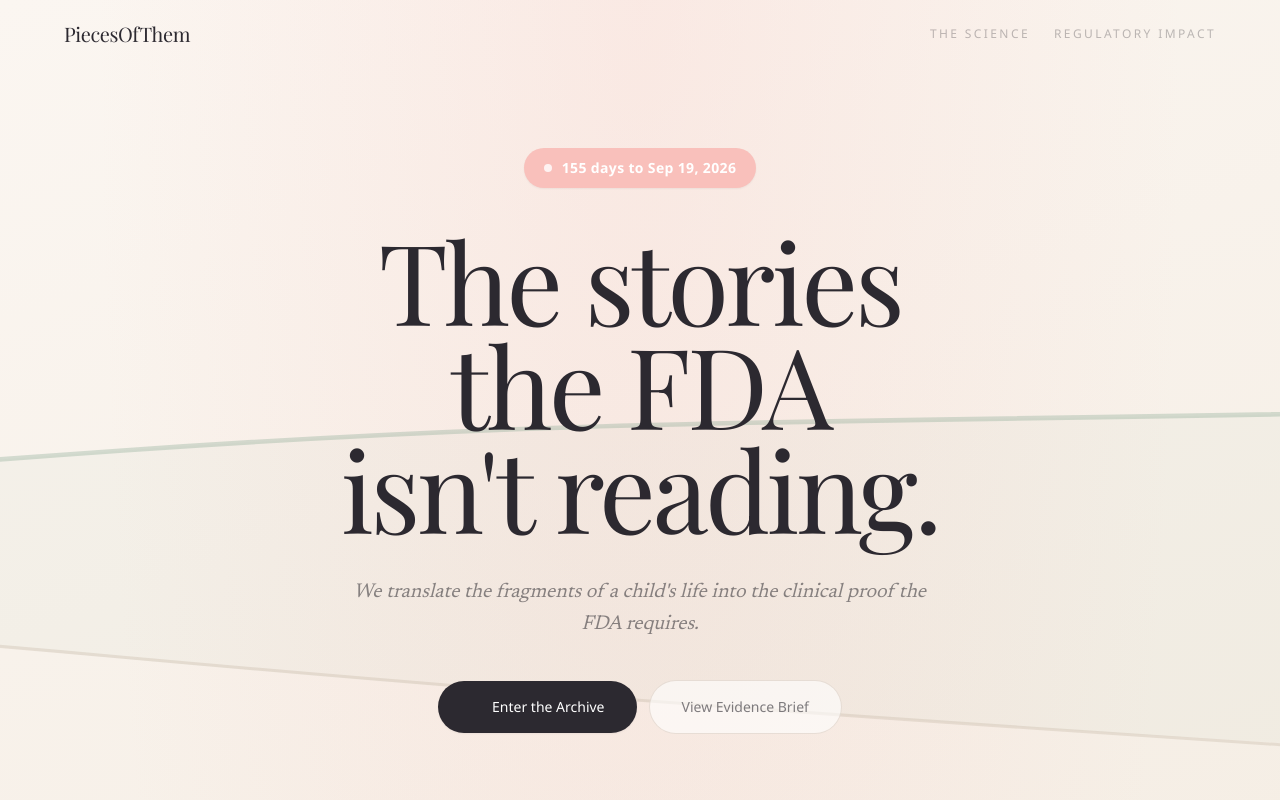
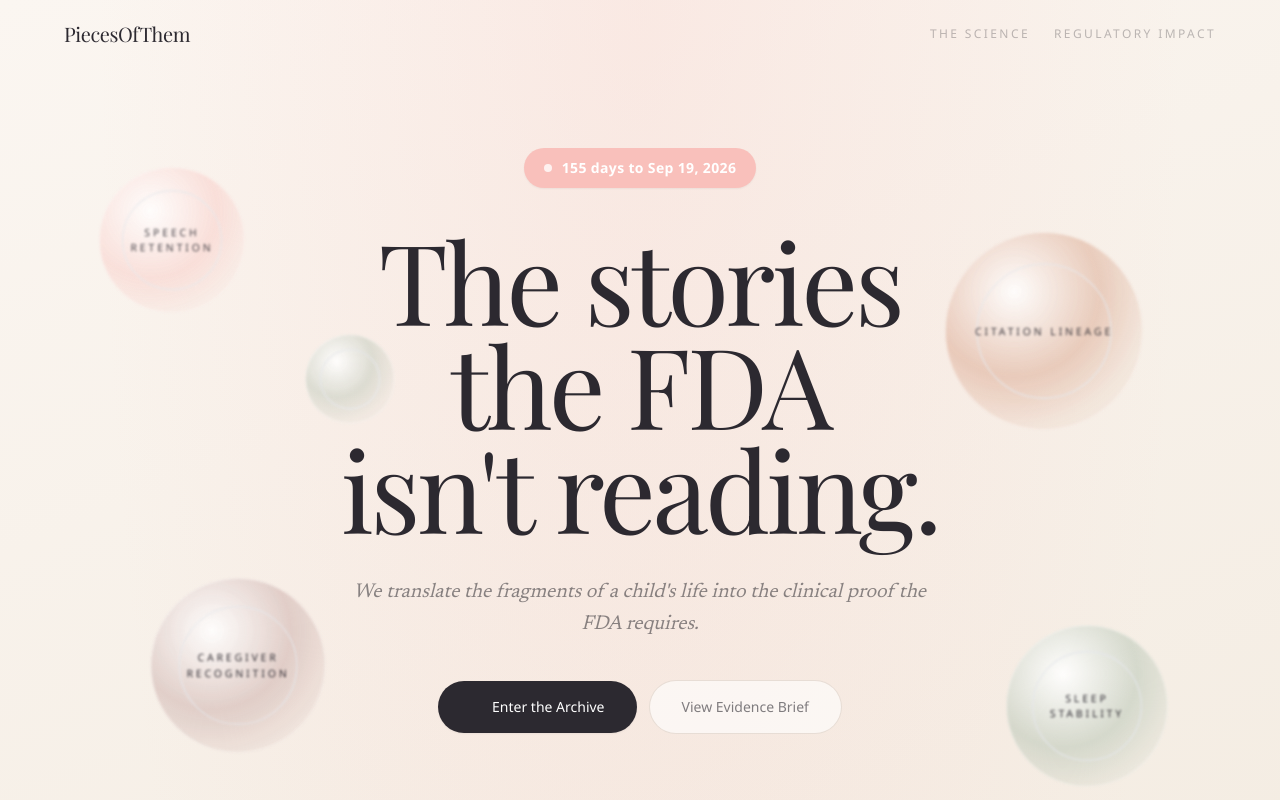
Before and after one commit to Diya-Mandot/PiecesOfThem, a Next.js app in the folder frontend/: page / in a window 1280 px wide. Shown: the top 800 px of the page. Built offline with nearby package versions, Linux system fonts and the light colour scheme; a web font is replaced by a local one.

Commit message:
Refine landing page and add official source seeds

```diff
--- a/frontend/components/landing-page.tsx
+++ b/frontend/components/landing-page.tsx
@@ -30,58 +30,104 @@
   },
 ];
 
-// Ambient background — simplified stability gap that draws itself in
-function AmbientLine() {
-  // Treated line: gentle upward hold
-  const treated = "M -20 195 C 150 180, 320 162, 520 148 S 820 138, 1060 132 S 1300 128, 1460 126";
-  // Natural decline: falls away
-  const natural = "M -20 195 C 150 200, 320 210, 520 228 S 820 252, 1060 268 S 1300 278, 1460 285";
+const SIGNAL_ORBS = [
+  {
+    label: "speech retention",
+    style: {
+      top: "14%",
+      left: "8%",
+      width: "140px",
+      height: "140px",
+      animationDelay: "0s",
+      background:
+        "radial-gradient(circle at 35% 30%, rgba(255,255,255,0.92), rgba(249,192,187,0.44) 48%, rgba(249,192,187,0.12) 74%, transparent 100%)",
+    },
+  },
+  {
+    label: "citation lineage",
+    style: {
+      top: "22%",
+      right: "11%",
+      width: "190px",
+      height: "190px",
+      animationDelay: "1.4s",
+      background:
+        "radial-gradient(circle at 35% 30%, rgba(255,255,255,0.9), rgba(196,112,74,0.3) 45%, rgba(196,112,74,0.08) 72%, transparent 100%)",
+    },
+  },
+  {
+    label: "caregiver recognition",
+    style: {
+      bottom: "16%",
+      left: "12%",
+      width: "168px",
+      height: "168px",
+      animationDelay: "0.8s",
+      background:
+        "radial-gradient(circle at 35% 30%, rgba(255,255,255,0.88), rgba(158,107,107,0.26) 48%, rgba(158,107,107,0.08) 76%, transparent 100%)",
+    },
+  },
+  {
+    label: "",
+    style: {
+      top: "34%",
+      left: "24%",
+      width: "86px",
+      height: "86px",
+      animationDelay: "2s",
+      background:
+        "radial-gradient(circle at 35% 30%, rgba(255,255,255,0.86), rgba(122,158,135,0.22) 42%, rgba(122,158,135,0.06) 70%, transparent 100%)",
+    },
+  },
+  {
+    label: "sleep stability",
+    style: {
+      bottom: "12%",
+      right: "9%",
+      width: "156px",
+      height: "156px",
+      animationDelay: "1.8s",
+      background:
+        "radial-gradient(circle at 35% 30%, rgba(255,255,255,0.9), rgba(122,158,135,0.26) 48%, rgba(122,158,135,0.08) 76%, transparent 100%)",
+    },
+  },
+];
 
+function SignalOrbs() {
   return (
     <>
       <style>{`
-        @keyframes drawTreated {
-          from { stroke-dashoffset: 1600; }
-          to   { stroke-dashoffset: 0; }
+        @keyframes orbFloat {
+          0%, 100% { transform: translate3d(0, 0, 0) scale(1); }
+          50% { transform: translate3d(0, -14px, 0) scale(1.04); }
         }
-        @keyframes drawNatural {
-          from { stroke-dashoffset: 1600; }
-          to   { stroke-dashoffset: 0; }
+        @keyframes orbPulse {
+          0%, 100% { opacity: 0.82; }
+          50% { opacity: 1; }
         }
-        .ambient-treated { stroke-dasharray: 1600; animation: drawTreated 5s 0.4s cubic-bezier(.4,0,.2,1) forwards; stroke-dashoffset: 1600; }
-        .ambient-natural { stroke-dasharray: 1600; animation: drawNatural 5s 0.8s cubic-bezier(.4,0,.2,1) forwards; stroke-dashoffset: 1600; }
       `}</style>
-      <svg
-        viewBox="0 0 1440 320"
-        preserveAspectRatio="xMidYMid slice"
-        className="absolute inset-0 h-full w-full"
-        aria-hidden="true"
-      >
-        {/* Gap fill between lines */}
-        <path
-          d={`${treated} L 1460 285 C 1300 278, 1060 268, 820 252 S 520 228, 320 210 S 150 200, -20 195 Z`}
-          fill="rgba(122,158,135,0.04)"
-        />
-        {/* Natural decline — faint grey */}
-        <path
-          d={natural}
-          fill="none"
-          stroke="#C7B7A7"
-          strokeWidth="1.2"
-          opacity="0.35"
-          className="ambient-natural"
-        />
-        {/* Treated — sage dashed */}
-        <path
-          d={treated}
-          fill="none"
-          stroke="#7A9E87"
-          strokeWidth="1.8"
-          strokeDasharray="10 7"
-          opacity="0.3"
-          className="ambient-treated"
-        />
-      </svg>
+      <div className="pointer-events-none absolute inset-0 overflow-hidden" aria-hidden="true">
+        {SIGNAL_ORBS.map((orb, index) => (
+          <div
+            key={`${orb.label}-${index}`}
+            className="absolute rounded-full blur-[1px]"
+            style={{
+              ...orb.style,
+              animation: `orbFloat ${11 + index * 1.2}s ease-in-out infinite, orbPulse ${7 + index}s ease-in-out infinite`,
+            }}
+          >
+            <div className="absolute inset-0 rounded-full border border-white/35" />
+            <div className="absolute inset-[16%] rounded-full border border-white/18" />
+            {orb.label ? (
+              <div className="absolute inset-0 flex items-center justify-center px-5 text-center">
+                <span className="text-[10px] uppercase tracking-[0.28em] text-slate/42">
+                  {orb.label}
+                </span>
+              </div>
+            ) : null}
+          </div>
+        ))}
+      </div>
     </>
   );
 }
@@ -103,7 +149,7 @@
 
       {/* ── HERO ── */}
       <section className="relative flex min-h-[88vh] flex-col items-center justify-center overflow-hidden px-8 py-20 text-center lg:px-16">
-        <AmbientLine />
+        <SignalOrbs />
 
         <div className="relative z-10 flex flex-col items-center">
           {/* Urgency pill */}
@@ -148,26 +194,6 @@
             <p className="text-[11px] uppercase tracking-[0.28em] text-slate/35">Sanfilippo MPS IIIA · UX111</p>
             <div className="h-px w-16 bg-stone/30" />
           </div>
-        </div>
-      </section>
-
-      {/* ── PULL QUOTE ── */}
-      <section className="relative overflow-hidden py-28">
-        <img
-          src="https://picsum.photos/seed/warmfamily/1400/600"
-          alt=""
-          className="absolute inset-0 h-full w-full object-cover"
-          style={{ filter: "blur(6px) saturate(0.7)", transform: "scale(1.06)" }}
-        />
-        <div className="absolute inset-0" style={{
-          background: "linear-gradient(135deg, rgba(251,246,241,0.93) 0%, rgba(243,216,210,0.88) 50%, rgba(251,246,241,0.93) 100%)"
-        }} />
-        <div className="relative mx-auto max-w-3xl px-8 text-center lg:px-14">
-          <p className="mb-6 text-xs uppercase tracking-[0.3em] text-slate/40">A piece, translated</p>
-          <blockquote className="font-newsreader text-3xl leading-[1.3] text-slate lg:text-5xl" style={{ fontStyle: "italic" }}>
-            &ldquo;He asked for his favourite song by name. We hadn&apos;t heard him speak in eight months.&rdquo;
-          </blockquote>
-          <p className="mt-6 text-sm text-slate/45">— Caregiver transcript · August 2025 · Speech domain · Confidence 91%</p>
         </div>
       </section>
 
```
Also changed, not shown: 3 other files (tests, documents, lock files or other folders).
